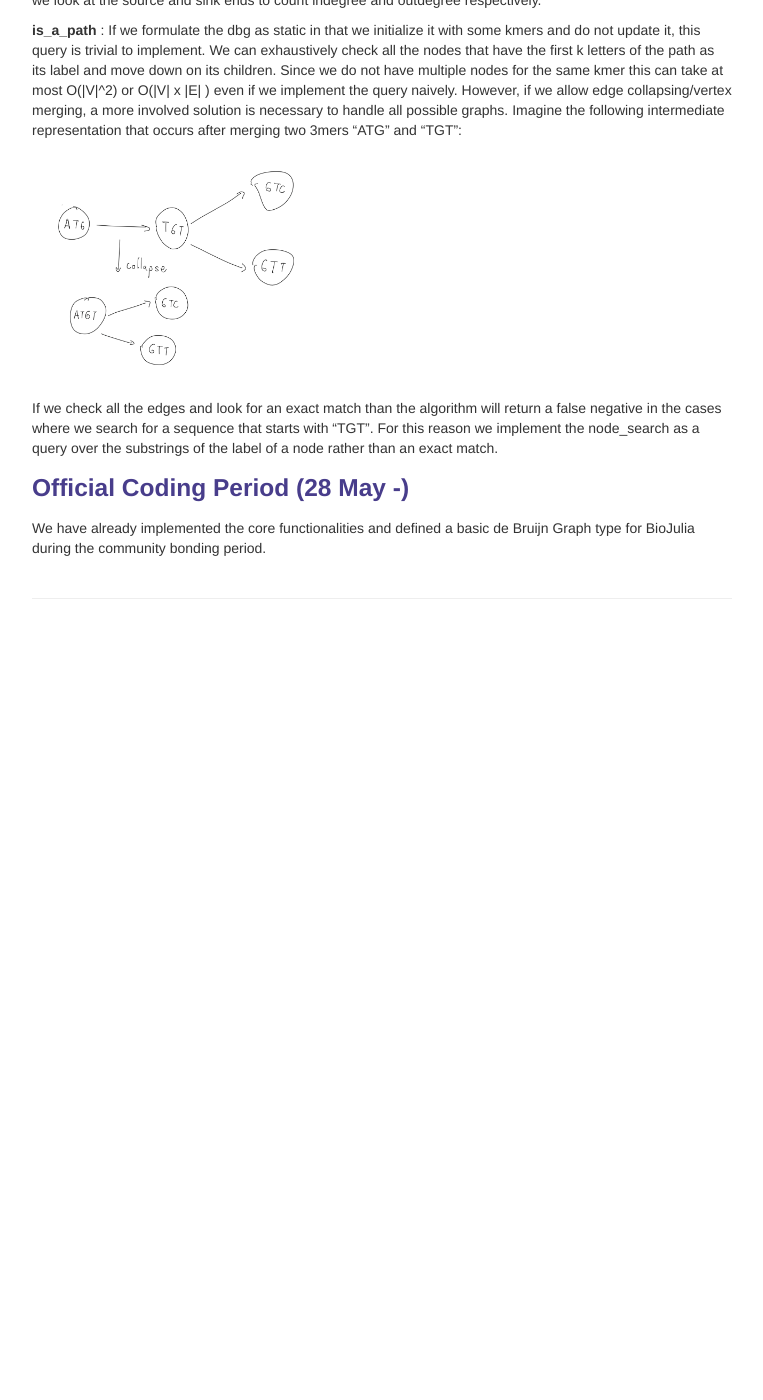
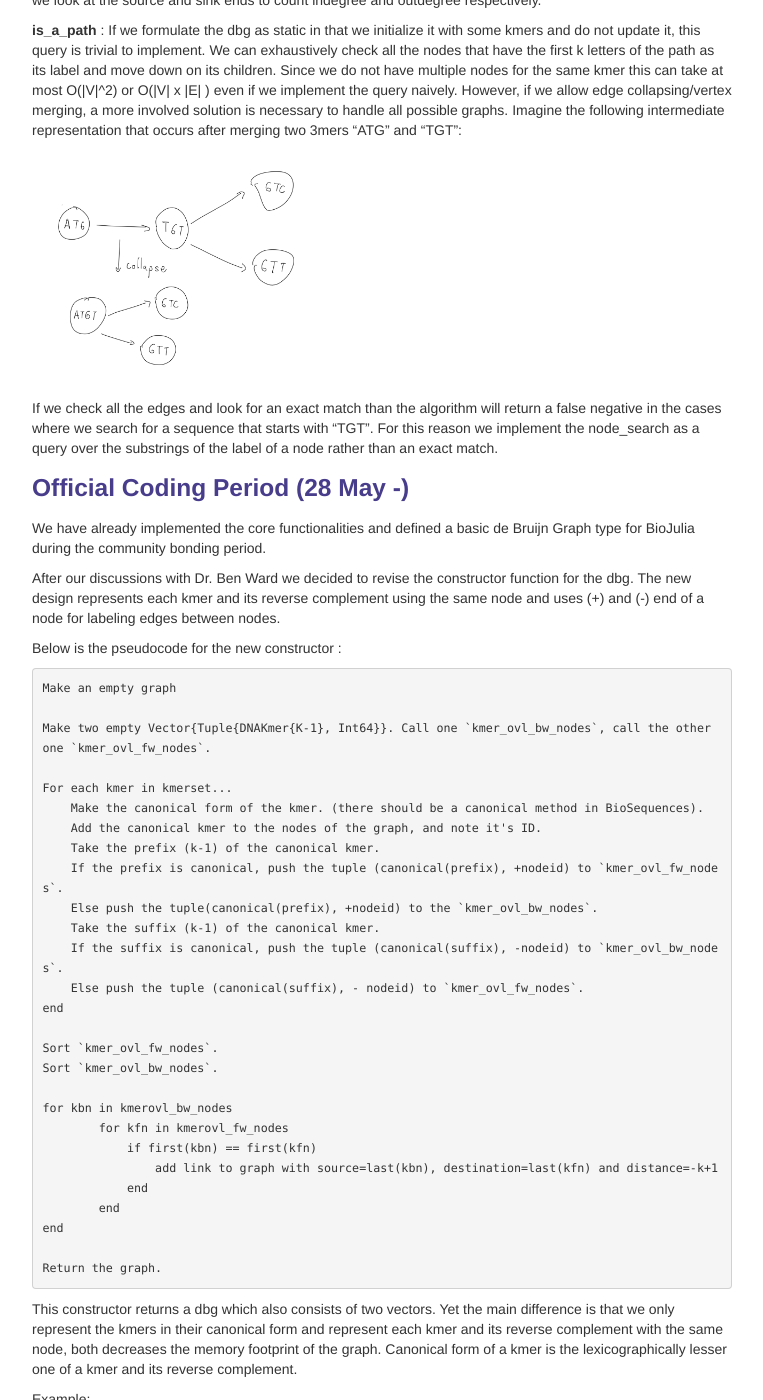
Before and after one commit to ardakdemir/ardakdemir.github.io, a Jekyll site: the page built from pages/gsoc.md, in a window 1280 px wide and 1400 px high, scrolled down 2621 px. Shown: the whole window, without its empty margins (258-1021 px from the left). Built offline with Jekyll 4.4.1, drawn with Linux system fonts in a browser that asks for light colours; before the commit the page ends 3251 px from its top, so only the background shows below that; some of the changed text lies outside the part shown.

Commit message:
dbg constructor added

````diff
--- a/pages/gsoc.md
+++ b/pages/gsoc.md
@@ -117,3 +117,84 @@ If we check all the edges and look for an exact match than the algorithm will re
 ### Official Coding Period (28 May -)
 
 We have already implemented the core functionalities and defined a basic de Bruijn Graph type for BioJulia during the community bonding period.
+
+
+
+After our  discussions with Dr. Ben Ward we decided to revise the constructor function for the dbg. The new design represents each kmer and its reverse complement using the same node and uses (+) and (-) end of a node for labeling edges between nodes.
+
+Below is the  pseudocode for the  new  constructor :
+
+```
+Make an empty graph
+
+Make two empty Vector{Tuple{DNAKmer{K-1}, Int64}}. Call one `kmer_ovl_bw_nodes`, call the other one `kmer_ovl_fw_nodes`.
+
+For each kmer in kmerset...
+    Make the canonical form of the kmer. (there should be a canonical method in BioSequences).
+    Add the canonical kmer to the nodes of the graph, and note it's ID.
+    Take the prefix (k-1) of the canonical kmer.
+    If the prefix is canonical, push the tuple (canonical(prefix), +nodeid) to `kmer_ovl_fw_nodes`.
+    Else push the tuple(canonical(prefix), +nodeid) to the `kmer_ovl_bw_nodes`.
+    Take the suffix (k-1) of the canonical kmer.
+    If the suffix is canonical, push the tuple (canonical(suffix), -nodeid) to `kmer_ovl_bw_nodes`.
+    Else push the tuple (canonical(suffix), - nodeid) to `kmer_ovl_fw_nodes`.
+end
+
+Sort `kmer_ovl_fw_nodes`.
+Sort `kmer_ovl_bw_nodes`.
+
+for kbn in kmerovl_bw_nodes
+        for kfn in kmerovl_fw_nodes
+            if first(kbn) == first(kfn)
+                add link to graph with source=last(kbn), destination=last(kfn) and distance=-k+1
+            end
+        end
+end
+
+Return the graph.
+```
+
+This constructor returns  a dbg which also consists of two vectors.  Yet the  main difference is that we only represent the kmers  in their canonical form and represent each kmer and its reverse complement with the  same node, both decreases the memory footprint of  the graph. Canonical form of  a kmer  is the lexicographically lesser  one of a  kmer  and  its reverse complement.
+
+Example:
+
+```
+julia> kmer  = Kmer{DNA,4}("ACTT")
+DNA 4-mer:
+ACTT
+
+julia> canonical(kmer)
+DNA 4-mer:
+AAGT
+
+julia> kmer  == canonical(kmer)
+false
+```
+
+kmer ACTT is not in the canonical form as the reverse complement AAGT is lexicographically  smaller. Thus both kmers ACTT, and AAGT is represented   using only a single node as (+) AAGT (-). The plus  end  denotes the prefix in canonical form and also denotes suffix in the non-canonical form.
+
+
+We have finalized the implementation of the  new constructor and did some  initial tests. For random 5 3mer listed  below:
+
+
+```
+5-element Array{Kmer{DNA,3},1}:
+ AAC
+ TCA
+ GAG
+ AAT
+ GCG
+```
+
+The constructor generates the following dbg :
+
+```
+
+DeBruijnGraph(SequenceGraphNode[SequenceGraphNode{Kmer{DNA,3}}(AAC, true), SequenceGraphNode{Kmer{DNA,3}}(TCA, true), SequenceGraphNode{Kmer{DNA,3}}(CTC, true), SequenceGraphNode{Kmer{DNA,3}}(AAT, true), SequenceGraphNode{Kmer{DNA,3}}(CGC, true)], Array{SequenceGraphLink,1}[[], [SequenceGraphLink(2, -3, -2)], [], [], [], []], 3)
+```
+
+which consists of 5 nodes with labels AAC, TCA, CTC, AAT and CGC. As one  can see 3mers GAG and GCG are replaced with their canonical  forms in the  new graph.
+
+
+Next step in our schedule is to revise the  is_a_path and other related dbg functionalities  to be  compatible with the new constructor.
+Then, we are planning to implement some functions for detecting the simple paths in a dbg. is_simple_path function is already initialized for the DeBruijnGraph type.
````
